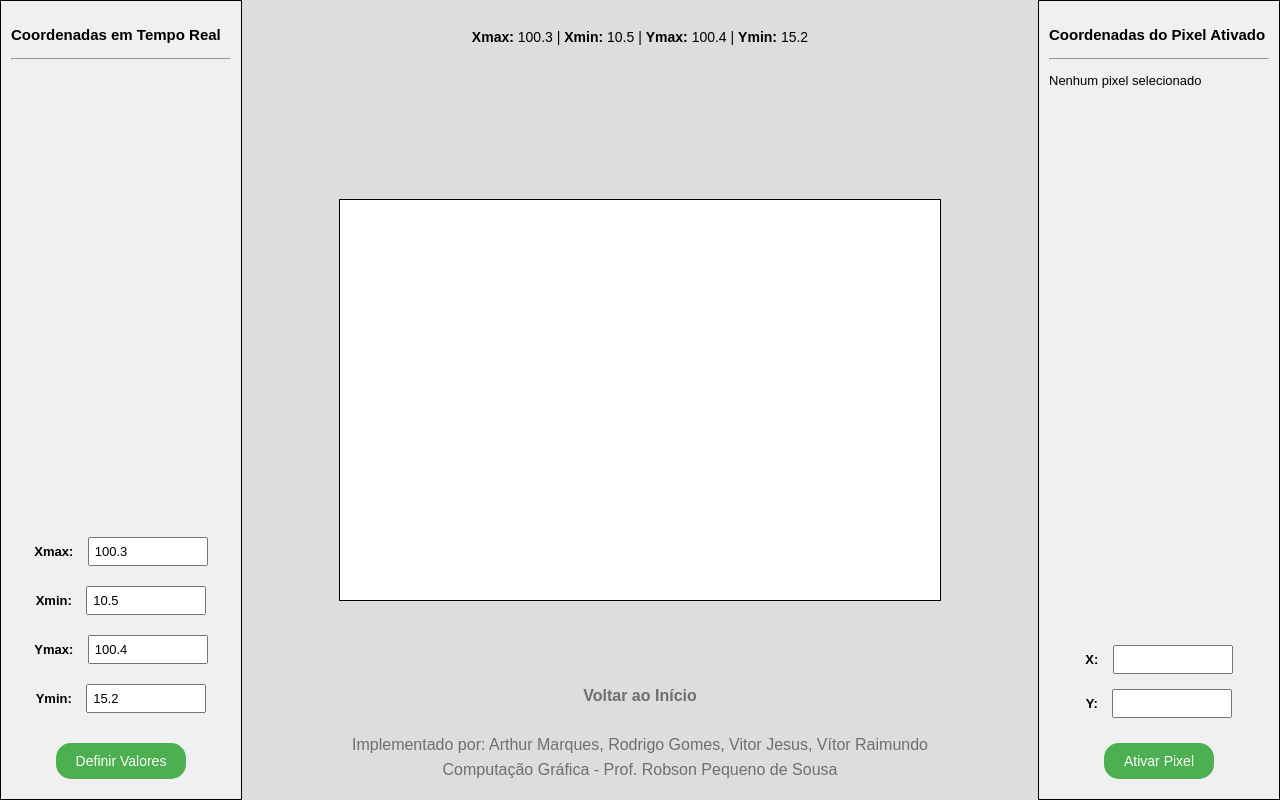
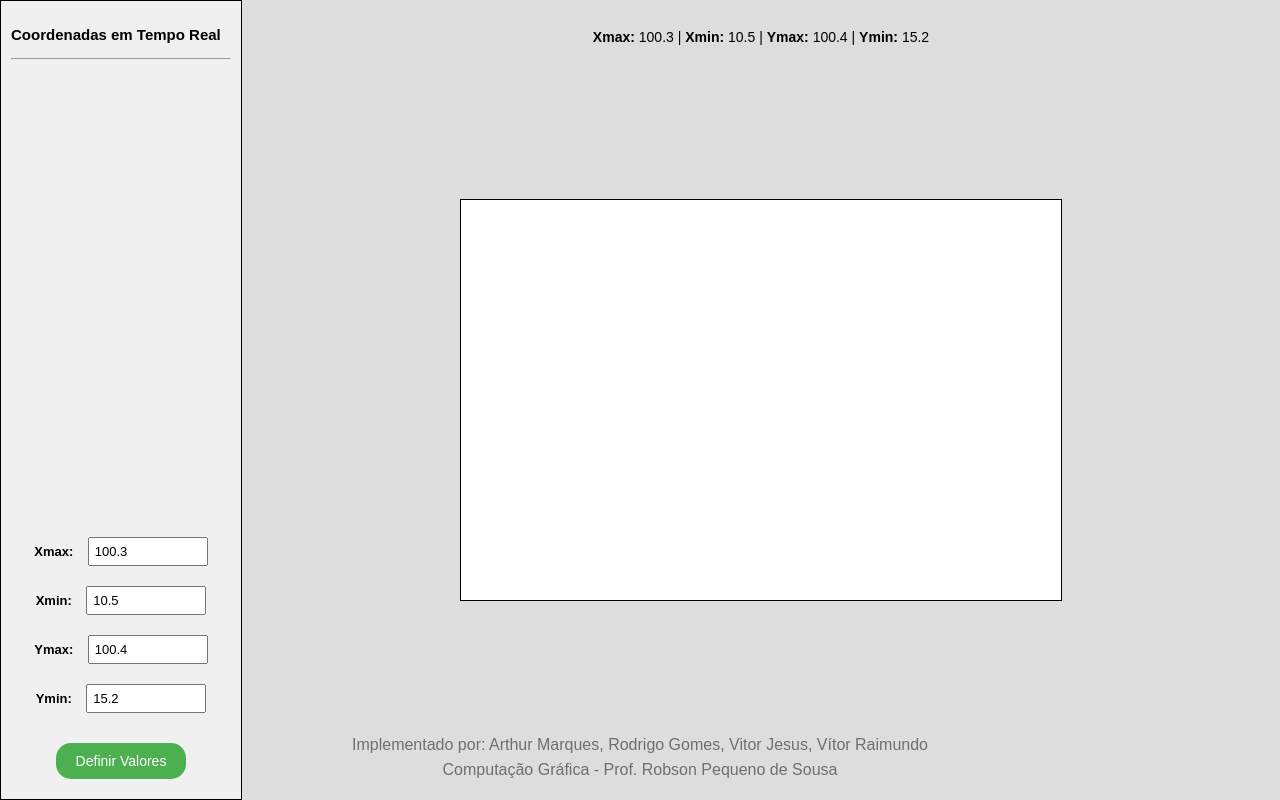
Before and after one commit to AMarthur17/Computacao-Grafica, a plain HTML site: page Sistemas De Coordenadas/index.html in a window 1280 px wide. Drawn offline with Linux system fonts and the light colour scheme.

Commit message:
deleted right bar

```diff
--- a/Sistemas De Coordenadas/index.html
+++ b/Sistemas De Coordenadas/index.html
@@ -42,23 +42,6 @@
         <canvas id="canvas" width="600" height="400"></canvas>
         <p id="credits1">Implementado por: Arthur Marques, Rodrigo Gomes, Vitor Jesus, Vítor Raimundo</p>
         <p id="credits2">Computação Gráfica - Prof. Robson Pequeno de Sousa</p>
-        <a id="back" href="../1-Tela Principal/index.html">Voltar ao Início</a>
-    </div>
-    <div class="sidebar" id="right-bar">
-        <h3>Coordenadas do Pixel Ativado</h3>
-        <hr>
-        <p id="clicked-coords">Nenhum pixel selecionado</p>
-        <div id="input-div">
-            <div>
-                <label for="input-x">X:</label>
-                <input type="number" id="input-x">
-            </div>
-            <div>
-                <label for="input-y">Y:</label>
-                <input type="number" id="input-y">
-            </div>
-            <button id="set-world-btn">Ativar Pixel</button>
-        </div>
     </div>
 
     <script src="script.js"></script>
```
Also changed, not shown: Sistemas De Coordenadas/script.js (line endings or trailing spaces), 1 other file.
